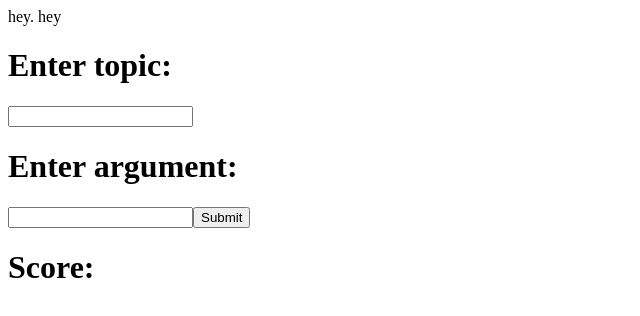
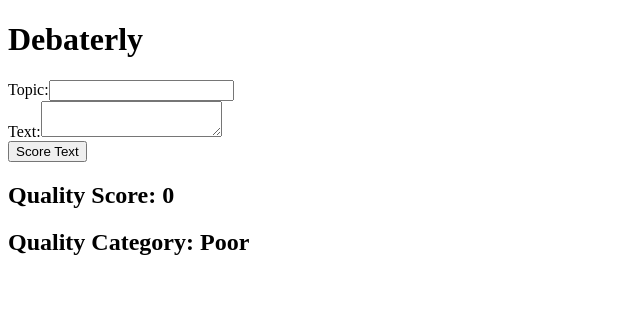
Before and after one commit to austenem/debaterly, a React (Create React App) app: page / in a window 1280 px wide. Shown: the top 316 px of the page, without its empty margins (0-640 px from the left). Built offline with nearby package versions, Linux system fonts and the light colour scheme.

Commit message:
add react skeleton for user home

```diff
--- a/src/App.tsx
+++ b/src/App.tsx
@@ -3,7 +3,6 @@ import UserHome from './UserHome'
 function App() {
   return (
     <div className="App">
-      hey. hey
       <UserHome />
     </div>
   );
--- a/src/UserHome.tsx
+++ b/src/UserHome.tsx
@@ -1,25 +1,178 @@
-import React, { useEffect, useState } from 'react';
+/**
+ * Home for users to evaluate the quality of their writing.
+ * @author Austen Money
+ */
 
-function UserHome() {
+// Import React
+import React, { useReducer } from 'react';
 
-  const [arg, setArg] = useState('')
-  const [topic, setTopic] = useState('')
-  const [data, setData] = useState('')
+// Import style
+import './UserHome.css';
 
-  const onSubmit = () => {
+/*------------------------------------------------------------------------*/
+/* -------------------------------- State ------------------------------- */
+/*------------------------------------------------------------------------*/
+
+/* -------- State Definition -------- */
+
+type State = {
+    // The text to evaluate
+    userText: string,
+    // The topic of the text
+    userTopic: string,
+    // The quality score of the text
+    qualityScore: number,
+    // The quality category of the text
+    qualityCategory: 'Excellent' | 'Good' | 'Fair' | 'Poor',
+};
+
+/* ------------- Actions ------------ */
+
+// Types of actions
+enum ActionType {
+  // Update the user text
+  UpdateUserText = 'UpdateUserText',
+  // Update the user topic
+  UpdateUserTopic = 'UpdateUserTopic',
+  // Update the quality score and category
+  UpdateQuality = 'UpdateQuality',
+}
+
+// Action definitions
+type Action = (
+  | {
+    // Action type
+    type: ActionType.UpdateUserText,
+    // The new user text
+    userText: string,
+  }
+  | {
+    // Action type
+    type: ActionType.UpdateUserTopic,
+    // The new user topic
+    userTopic: string,
+  }
+  | {
+    // Action type
+    type: ActionType.UpdateQuality,
+    // The new quality score
+    qualityScore: number,
+  }
+);
+
+/**
+ * Reducer that executes actions
+ * @author Austen Money
+ * @param state current state
+ * @param action action to execute
+ * @returns updated state
+ */
+const reducer = (state: State, action: Action): State => {
+  switch (action.type) {
+    case ActionType.UpdateUserText: {
+      return {
+        ...state,
+        userText: action.userText,
+      };
+    }
+    case ActionType.UpdateUserTopic: {
+      return {
+        ...state,
+        userTopic: action.userTopic,
+      };
+    }
+    case ActionType.UpdateQuality: {
+      return {
+        ...state,
+        qualityScore: action.qualityScore,
+        qualityCategory: getQualityCategory(action.qualityScore),
+      };
+    }
+    default: {
+      return state;
+    }
+  }
+};
+
+/*------------------------------------------------------------------------*/
+/* --------------------------- Static Helpers --------------------------- */
+/*------------------------------------------------------------------------*/
+
+/**
+ * Find the quality category based on the quality score
+ * @author Austen Money
+ * @param score the quality score
+ * @returns the quality category
+ */
+const getQualityCategory = (score: number):
+('Excellent' | 'Good' | 'Fair' | 'Poor') => {
+  if (score >= 80) {
+    return 'Excellent';
+  }
+  if (score >= 60) {
+    return 'Good';
+  }
+  if (score >= 40) {
+    return 'Fair';
+  }
+  return 'Poor';
+};
+
+/*------------------------------------------------------------------------*/
+/* ------------------------------ Component ----------------------------- */
+/*------------------------------------------------------------------------*/
+
+const UserHome: React.FC<{}> = () => {
+  /*------------------------------------------------------------------------*/
+  /* -------------------------------- Setup ------------------------------- */
+  /*------------------------------------------------------------------------*/
+
+  /* -------------- State ------------- */
+
+  // Initial state
+  const initialState: State = {
+    userText: '',
+    userTopic: '',
+    qualityScore: 0,
+    qualityCategory: 'Poor',
+  };
+
+  // Initialize state
+  const [state, dispatch] = useReducer(reducer, initialState);
+
+  // Destructure common state
+  const {
+    userText,
+    userTopic,
+    qualityScore,
+    qualityCategory,
+  } = state;
+
+  /*------------------------------------------------------------------------*/
+  /* ------------------------- Component Functions ------------------------ */
+  /*------------------------------------------------------------------------*/
+
+  /**
+   * Add component helper function description
+   * @author Austen Money
+   * @param addArgName add description of argument
+   * @param [addOptionalArgName] add description of optional argument
+   * @returns add description of return
+   */
+  const scoreText = () => {
     // Data to send in the request body
     const data = {
-        arg,
-        topic,
+      arg: userText,
+      topic: userTopic,
     };
 
     // Options for the fetch request
     const options = {
       method: 'POST',
       headers: {
-            'Content-Type': 'application/json'
+        'Content-Type': 'application/json',
       },
-        body: JSON.stringify(data)
+      body: JSON.stringify(data),
     };
 
     // Make the fetch request
@@ -36,33 +189,75 @@ function UserHome() {
       })
       .then(data => {
         // Handle the response data
-            console.log('Quality Score:', data.quality_score);
-            setData(data.quality_score)
+        dispatch({
+          type: ActionType.UpdateQuality,
+          qualityScore: data.quality_score,
+        });
       })
       .catch(error => {
         // Handle any errors that occurred during the fetch
         console.error('Error:', error);
       });
+  };
 
+  /*------------------------------------------------------------------------*/
+  /* ------------------------------- Render ------------------------------- */
+  /*------------------------------------------------------------------------*/
 
-    fetch('/evaluate').then(
-      response => response.json()
-    ).then(data => setData(data))
-  }
+  /*----------------------------------------*/
+  /* --------------- Main UI -------------- */
+  /*----------------------------------------*/
 
   return (
-    <div className="UserHome">
-      <h1>Enter topic:</h1>
-      <input type="text" value={topic} onChange={e => setTopic(e.target.value)} />
-      <h1>Enter argument:</h1>
-      <input type="text" value={arg} onChange={e => setArg(e.target.value)} />
-      <button onClick={onSubmit}>Submit</button>
-      <h1>Score:</h1>
-      <ul>
-        {data}
-      </ul>
+    <div>
+      <h1>Debaterly</h1>
+      <div>
+        <label>
+          Topic:
+          <input
+            type="text"
+            value={userTopic}
+            onChange={e => {
+              dispatch({
+                type: ActionType.UpdateUserTopic,
+                userTopic: e.target.value,
+              });
+            }}
+          />
+        </label>
+      </div>
+      <div>
+        <label>
+          Text:
+          <textarea
+            value={userText}
+            onChange={e => {
+              dispatch({
+                type: ActionType.UpdateUserText,
+                userText: e.target.value,
+              });
+            }}
+          />
+        </label>
+      </div>
+      <div>
+        <button
+          onClick={scoreText}
+        >
+          Score Text
+        </button>
+      </div>
+      <div>
+        <h2>Quality Score: {qualityScore}</h2>
+        <h2>Quality Category: {qualityCategory}</h2>
+      </div>
     </div>
   );
-}
+};
 
+/*------------------------------------------------------------------------*/
+/* ------------------------------- Wrap Up ------------------------------ */
+/*------------------------------------------------------------------------*/
+
+// Export component
 export default UserHome;
```
Also changed, not shown: src/UserHome.css (added), 1 other file (tests, documents, lock files or other folders). Lines whose indentation alone changed are shown as unchanged.
